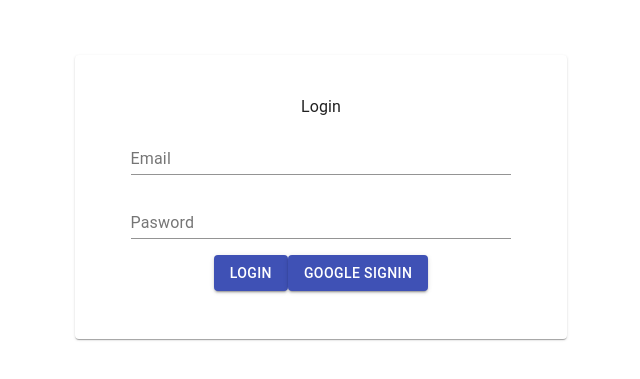
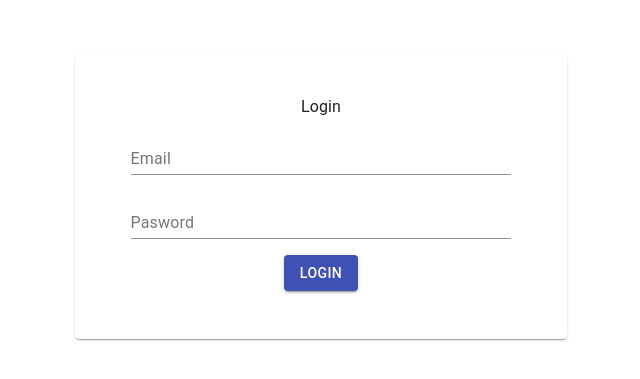
Before and after one commit to arunjagadishsd/mern_task_management, a React (Create React App) app: page /login in a window 1280 px wide. Shown: the part 203-582 px from the top of the page, without its empty margins (319-959 px from the left). Built offline with nearby package versions, Linux system fonts and the light colour scheme.

Commit message:
Added login button

```diff
--- a/src/components/Auth/Login.jsx
+++ b/src/components/Auth/Login.jsx
@@ -12,9 +12,7 @@ const Login = () => {
     const submit = (e) => {
         e.preventDefault();
     };
-    const googleSignin = () => {
-        window.open("http://localhost:3001/api/auth/google", "_self");
-    };
+
     return (
         <Container>
             <Box
@@ -42,13 +40,6 @@ const Login = () => {
                                     <Button color="primary" variant="contained">
                                         Login
                                     </Button>
-                                    <Button
-                                        color="primary"
-                                        variant="contained"
-                                        onClick={googleSignin}
-                                    >
-                                        Google Signin
-                                    </Button>
                                 </Box>
                             </form>
                         </Box>
--- a/src/components/Navbar/Navbar.jsx
+++ b/src/components/Navbar/Navbar.jsx
@@ -11,7 +11,7 @@ import ListItemIcon from "@material-ui/core/ListItemIcon";
 import ListItemText from "@material-ui/core/ListItemText";
 import { makeStyles, useTheme } from "@material-ui/core/styles";
 import Toolbar from "@material-ui/core/Toolbar";
-import { Checkbox, Typography } from "@material-ui/core";
+import { Checkbox, Typography, Button } from "@material-ui/core";
 import ChevronLeftIcon from "@material-ui/icons/ChevronLeft";
 import ChevronRightIcon from "@material-ui/icons/ChevronRight";
 import ExpandLess from "@material-ui/icons/ExpandLess";
@@ -77,8 +77,8 @@ const Navbar = ({
     const [isStatusOpen, setisStatusOpen] = React.useState(false);
     const [isPriorityOpen, setisPriorityOpen] = React.useState(false);
 
-    const a = (value) => {
-        console.log(value);
+    const googleSignin = () => {
+        window.open("http://localhost:3001/api/auth/google", "_self");
     };
     const handleLabelOpen = () => {
         setisLabelOpen(!isLabelOpen);
@@ -144,9 +144,12 @@ const Navbar = ({
                     >
                         <MenuIcon />
                     </IconButton>
-                    <Typography variant="h6" noWrap>
+                    <Typography style={{ flexGrow: 1 }} variant="h6" noWrap>
                         Persistent drawer
                     </Typography>
+                    <Button color="inherit" onClick={googleSignin}>
+                        Google Signin
+                    </Button>
                 </Toolbar>
             </AppBar>
             <Drawer
```
